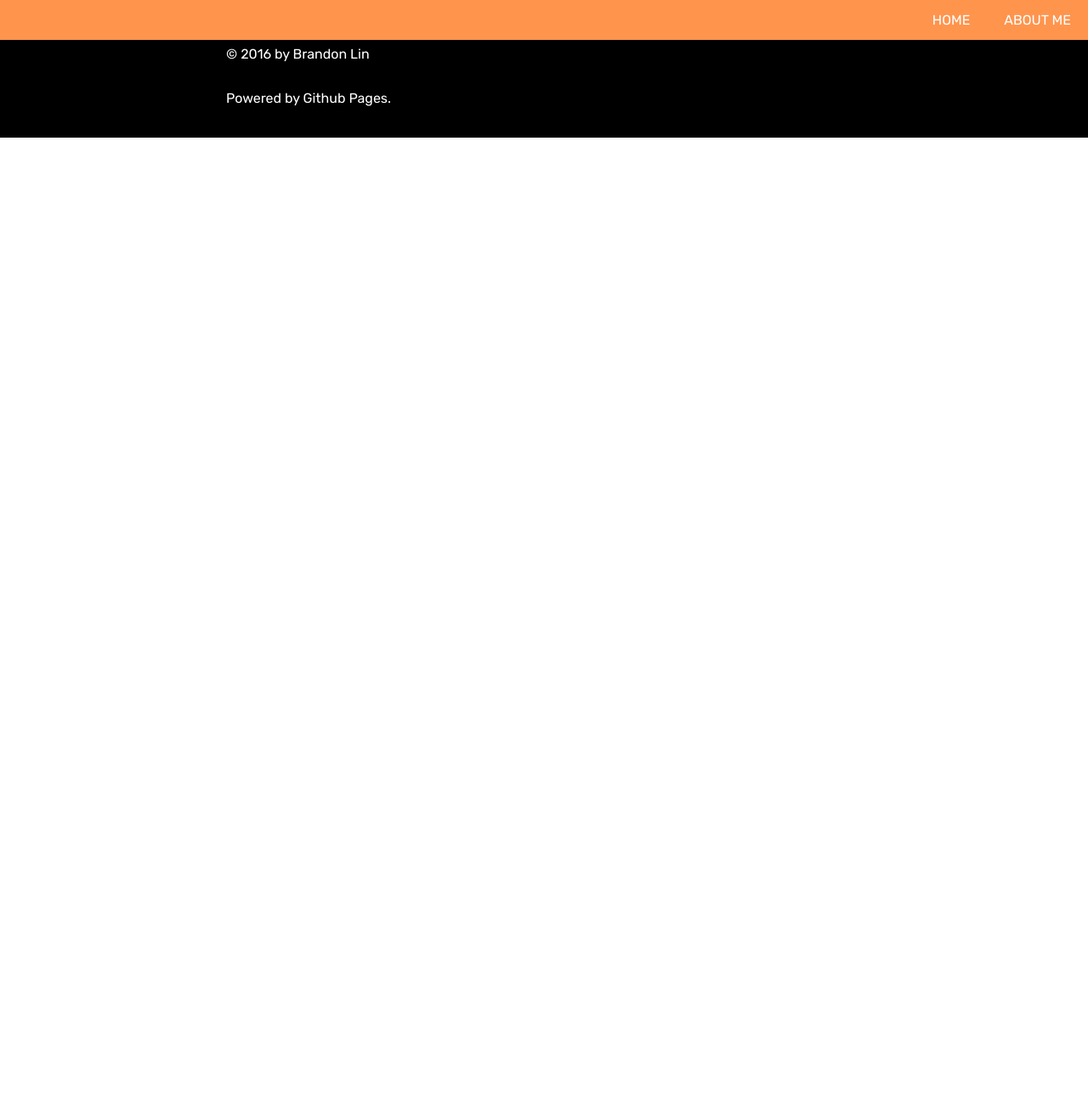
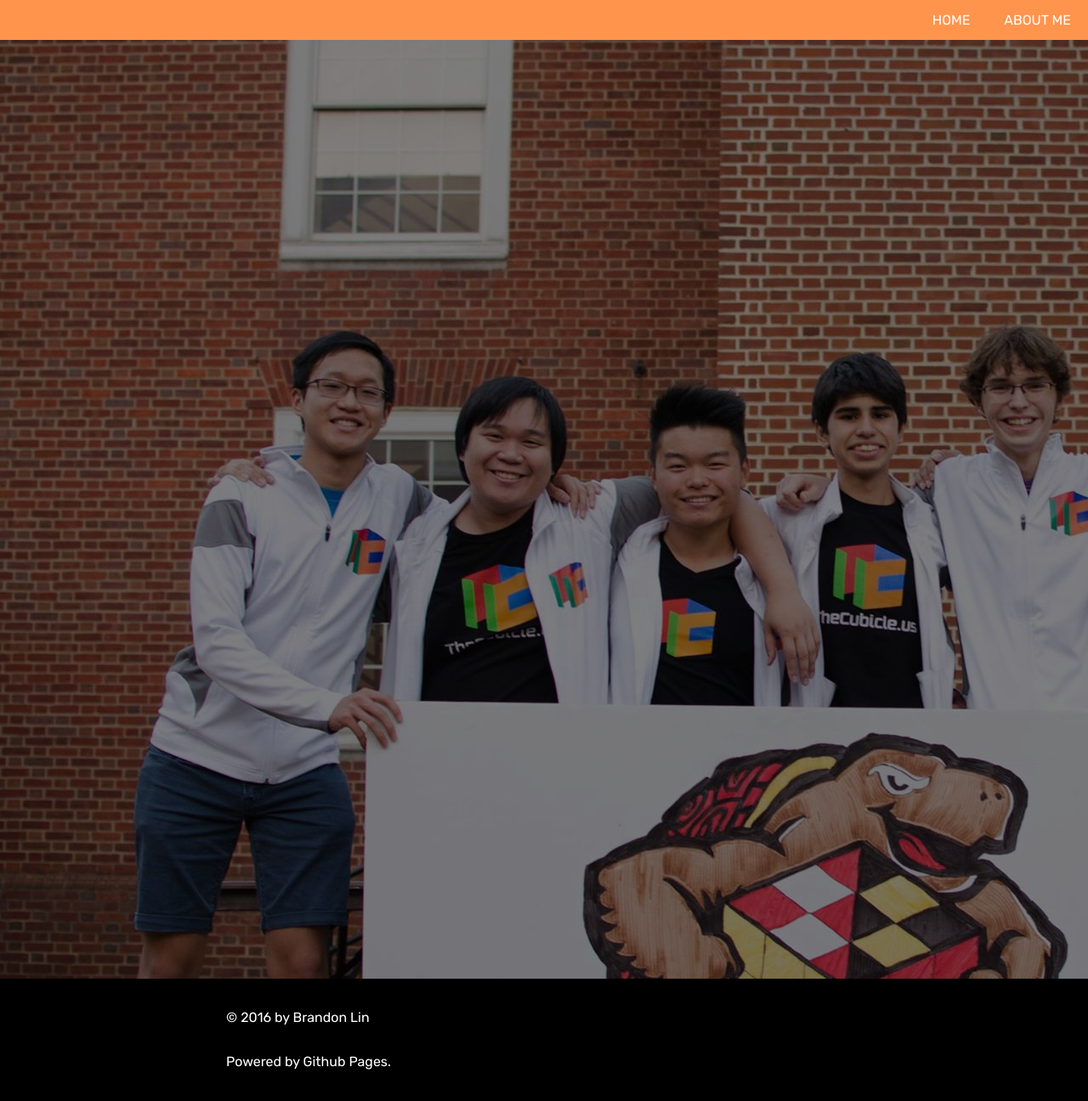
Before and after one commit to esqu1/esqu1.github.io, a Jekyll site: the page built from cubing/index.html, in a window 1280 px wide and 1296 px high. Shown: the whole window at 85% size. Built offline with Jekyll 4.4.1, drawn with Linux system fonts in a browser that asks for light colours; nearby versions of some CDN libraries; some web fonts are replaced.

Commit message:
cubing webpage

```diff
--- a/cubing/css/style.css
+++ b/cubing/css/style.css
@@ -29,6 +29,7 @@ p{
 .cube{
 	background-image: linear-gradient( rgba(0, 0, 0, 0.5), rgba(0, 0, 0, 0.5) ), url(../../img/14590037_1351806814832162_660718812914753426_o.jpg);
 	width:100%;
+	height: 90vw;
 }
 
 * {
```
